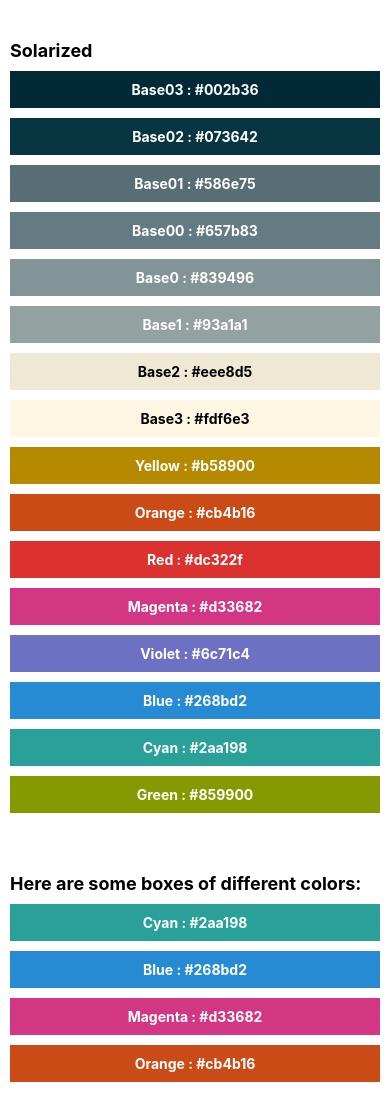
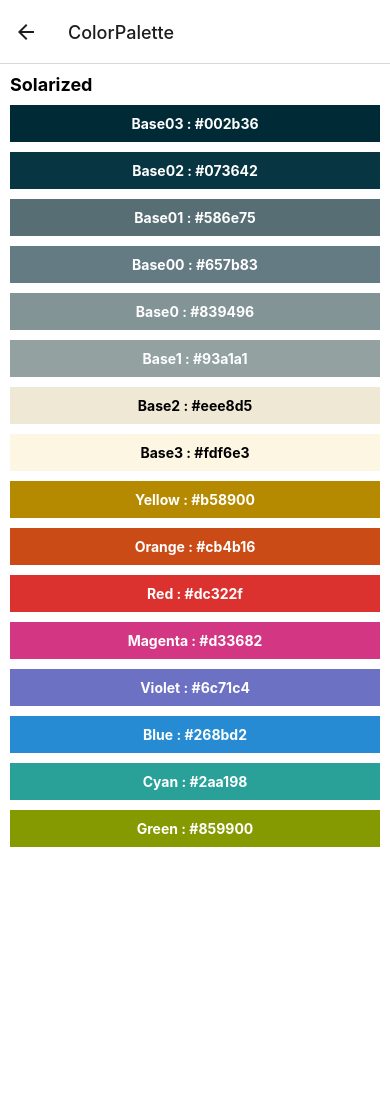
Before and after one commit to MarianaES/react-native-v2, a React Native app: screen /ColorPalette in a window 390 px wide. After the commit the page ends 867 px from the top, so only its background shows below. Built offline with nearby package versions, Linux system fonts and the light colour scheme.

Commit message:
Adding navigation exercise

```diff
--- a/App.js
+++ b/App.js
@@ -1,61 +1,21 @@
+import 'react-native-gesture-handler';
 import React from 'react';
-import { View, Text, SafeAreaView, StyleSheet, FlatList } from 'react-native';
-import ColorBox from './components/ColorBox';
+import { NavigationContainer } from '@react-navigation/native';
+import Home from './screens/Home';
+import ColorPalette from './screens/ColorPalette';
+import { createStackNavigator } from '@react-navigation/stack';
 
-const COLORS = [
-  { colorName: 'Base03', hexCode: '#002b36' },
-  { colorName: 'Base02', hexCode: '#073642' },
-  { colorName: 'Base01', hexCode: '#586e75' },
-  { colorName: 'Base00', hexCode: '#657b83' },
-  { colorName: 'Base0', hexCode: '#839496' },
-  { colorName: 'Base1', hexCode: '#93a1a1' },
-  { colorName: 'Base2', hexCode: '#eee8d5' },
-  { colorName: 'Base3', hexCode: '#fdf6e3' },
-  { colorName: 'Yellow', hexCode: '#b58900' },
-  { colorName: 'Orange', hexCode: '#cb4b16' },
-  { colorName: 'Red', hexCode: '#dc322f' },
-  { colorName: 'Magenta', hexCode: '#d33682' },
-  { colorName: 'Violet', hexCode: '#6c71c4' },
-  { colorName: 'Blue', hexCode: '#268bd2' },
-  { colorName: 'Cyan', hexCode: '#2aa198' },
-  { colorName: 'Green', hexCode: '#859900' },
-];
+const Stack = createStackNavigator();
 
 const App = () => {
   return (
-    <SafeAreaView>
-      <FlatList
-        style={styles.container}
-        data={COLORS}
-        keyExtractor={item => item.colorName}
-        renderItem={({ item: { colorName, hexCode } }) => (
-          <ColorBox colorName={colorName} hexCode={hexCode} />
-        )}
-        ListHeaderComponent={<Text style={styles.text}>Solarized</Text>}
-      />
-      <View style={styles.container}>
-        <Text style={styles.text}>
-          Here are some boxes of different colors:
-        </Text>
-        <ColorBox colorName="Cyan" hexCode="#2aa198" />
-        <ColorBox colorName="Blue" hexCode="#268bd2" />
-        <ColorBox colorName="Magenta" hexCode="#d33682" />
-        <ColorBox colorName="Orange" hexCode="#cb4b16" />
-      </View>
-    </SafeAreaView>
+    <NavigationContainer>
+      <Stack.Navigator>
+        <Stack.Screen name="Home" component={Home} />
+        <Stack.Screen name="ColorPalette" component={ColorPalette} />
+      </Stack.Navigator>
+    </NavigationContainer>
   );
 };
 
-const styles = StyleSheet.create({
-  container: {
-    paddingHorizontal: 10,
-    paddingTop: 40,
-    paddingBottom: 10,
-  },
-  text: {
-    fontSize: 18,
-    fontWeight: 'bold',
-    marginBottom: 10,
-  },
-});
 export default App;
--- /dev/null
+++ b/screens/ColorPalette.js
@@ -0,0 +1,52 @@
+import React from 'react';
+import { FlatList, StyleSheet, Text } from 'react-native';
+import ColorBox from '../components/ColorBox';
+
+const COLORS = [
+  { colorName: 'Base03', hexCode: '#002b36' },
+  { colorName: 'Base02', hexCode: '#073642' },
+  { colorName: 'Base01', hexCode: '#586e75' },
+  { colorName: 'Base00', hexCode: '#657b83' },
+  { colorName: 'Base0', hexCode: '#839496' },
+  { colorName: 'Base1', hexCode: '#93a1a1' },
+  { colorName: 'Base2', hexCode: '#eee8d5' },
+  { colorName: 'Base3', hexCode: '#fdf6e3' },
+  { colorName: 'Yellow', hexCode: '#b58900' },
+  { colorName: 'Orange', hexCode: '#cb4b16' },
+  { colorName: 'Red', hexCode: '#dc322f' },
+  { colorName: 'Magenta', hexCode: '#d33682' },
+  { colorName: 'Violet', hexCode: '#6c71c4' },
+  { colorName: 'Blue', hexCode: '#268bd2' },
+  { colorName: 'Cyan', hexCode: '#2aa198' },
+  { colorName: 'Green', hexCode: '#859900' },
+];
+
+const ColorPalette = () => {
+  return (
+    <FlatList
+      style={styles.container}
+      data={COLORS}
+      keyExtractor={item => item.colorName}
+      renderItem={({ item: { colorName, hexCode } }) => (
+        <ColorBox colorName={colorName} hexCode={hexCode} />
+      )}
+      ListHeaderComponent={<Text style={styles.text}>Solarized</Text>}
+    />
+  );
+};
+
+const styles = StyleSheet.create({
+  container: {
+    paddingHorizontal: 10,
+    paddingTop: 10,
+    paddingBottom: 10,
+    backgroundColor: 'white',
+  },
+  text: {
+    fontSize: 18,
+    fontWeight: 'bold',
+    marginBottom: 10,
+  },
+});
+
+export default ColorPalette;
--- /dev/null
+++ b/screens/Home.js
@@ -0,0 +1,15 @@
+import { useNavigation } from '@react-navigation/native';
+import React from 'react';
+import { View, Text, TouchableOpacity } from 'react-native';
+
+const Home = ({ navigation }) => {
+  return (
+    <View>
+      <TouchableOpacity onPress={() => navigation.navigate('ColorPalette')}>
+        <Text>Solarized</Text>
+      </TouchableOpacity>
+    </View>
+  );
+};
+
+export default Home;
```
Also changed, not shown: package.json (+10 -1 lines), 4 other files (tests, documents, lock files or other folders).
